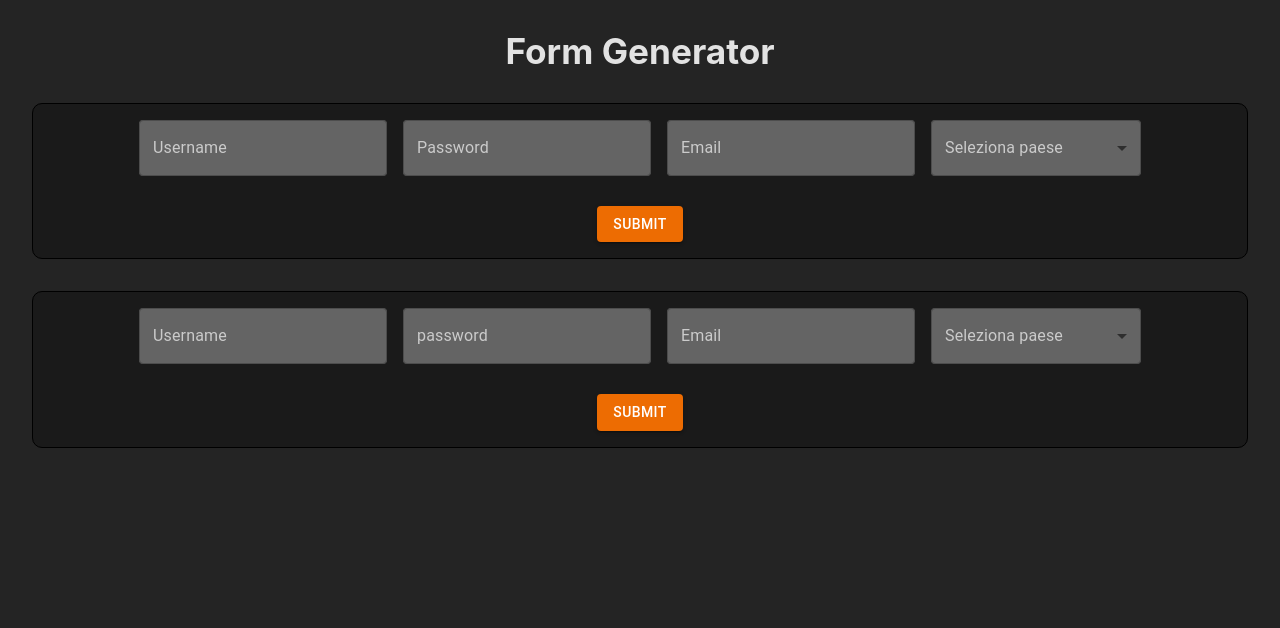
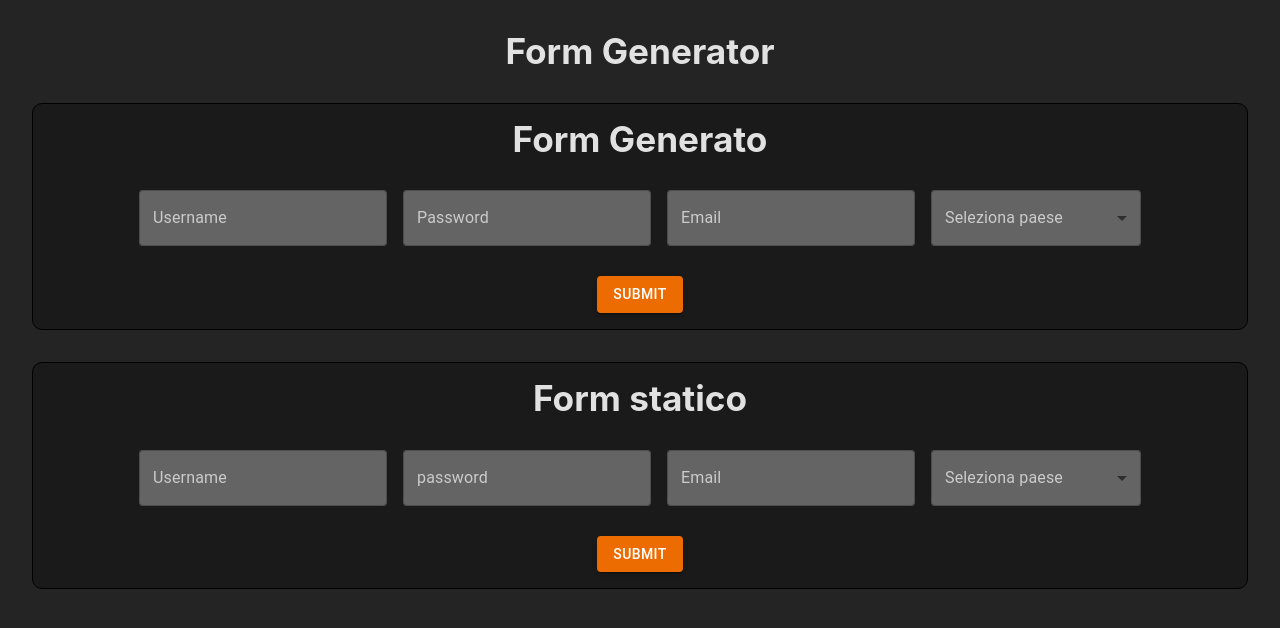
Before and after one commit to PietroSavini/react-hook-form, a React (Vite) app: page / in a window 1280 px wide. Shown: the top 628 px of the page. Built offline with nearby package versions, Linux system fonts and the light colour scheme.

Commit message:
static form added

```diff
--- a/src/Components/Form.tsx
+++ b/src/Components/Form.tsx
@@ -65,6 +65,7 @@ export const Form = ({inputArr, requestValues}:Props) => {
 
   return (
     <form onSubmit={handleSubmit(onSubmit, onError)} noValidate>
+        <h2>Form Generato</h2>
         <div>
 
         {arrayOfInputs.map((field:InputItem, index) => {
--- a/src/Components/StaticForm.tsx
+++ b/src/Components/StaticForm.tsx
@@ -22,7 +22,6 @@ export const StaticForm = () => {
 
 
     const onSubmit = (data: data) =>{
-
         console.log(data)
 
     }
@@ -41,6 +40,7 @@ export const StaticForm = () => {
 
   return (
     <form onSubmit={handleSubmit(onSubmit, onError)} noValidate>
+        <h2>Form statico</h2>
         <div>
             {/* username */}
             <TextField
@@ -109,7 +109,7 @@ export const StaticForm = () => {
         </div>
 
         <Button type='submit' sx={{marginTop:'20px', }} color='warning' variant='contained'>submit</Button>
-        <DevTool control={ control }/>
+
     </form>
   )
 }
--- a/src/loginForm.ts
+++ b/src/loginForm.ts
@@ -22,7 +22,7 @@ const loginForm : InputItem[] = [
     {
         type:'text',
         label:'Username',
-        name:'username',
+        name:'user',
         id:'username',
         className:'',
         validations:[
@@ -39,7 +39,7 @@ const loginForm : InputItem[] = [
     {
         type:'password',
         label:'Password',
-        name:'password',
+        name:'psw',
         id:'password',
         className:'',
         validations:[
@@ -49,6 +49,7 @@ const loginForm : InputItem[] = [
             }
         ]
     },
+
     {
         type:'email',
         label:'Email',
```
